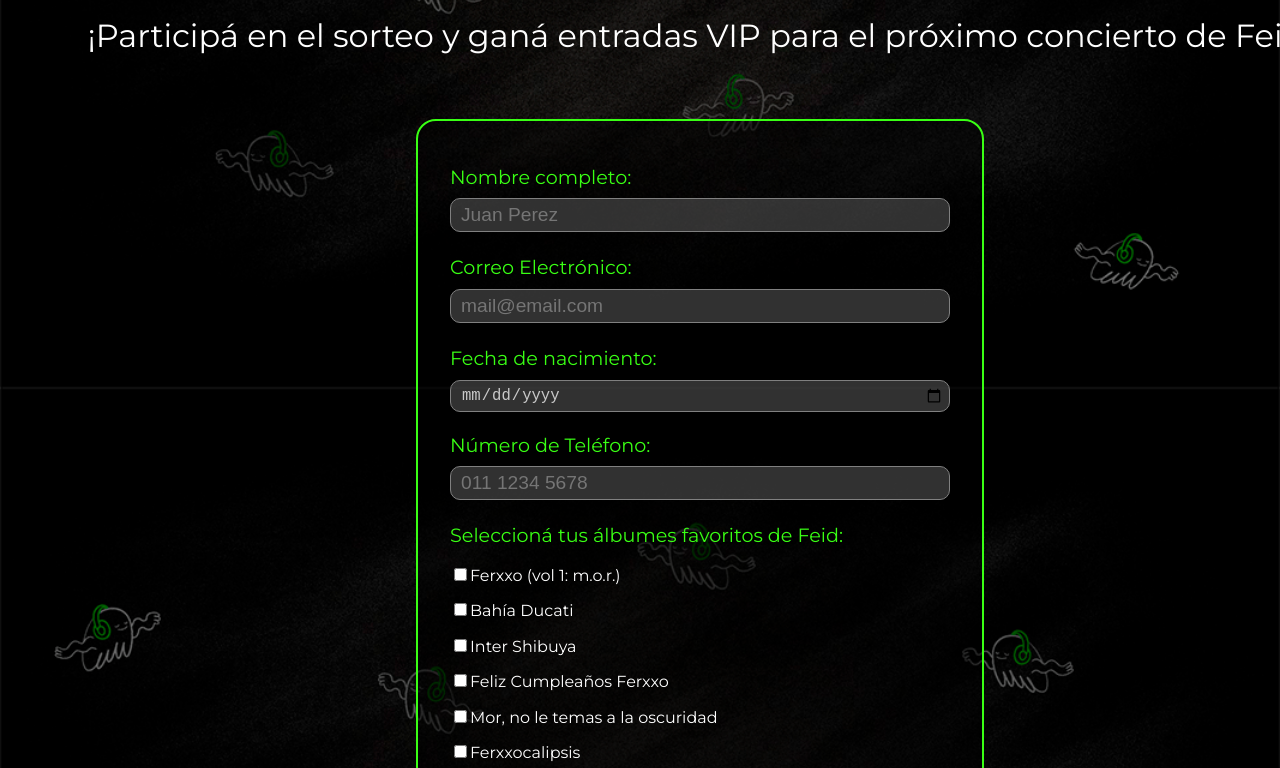
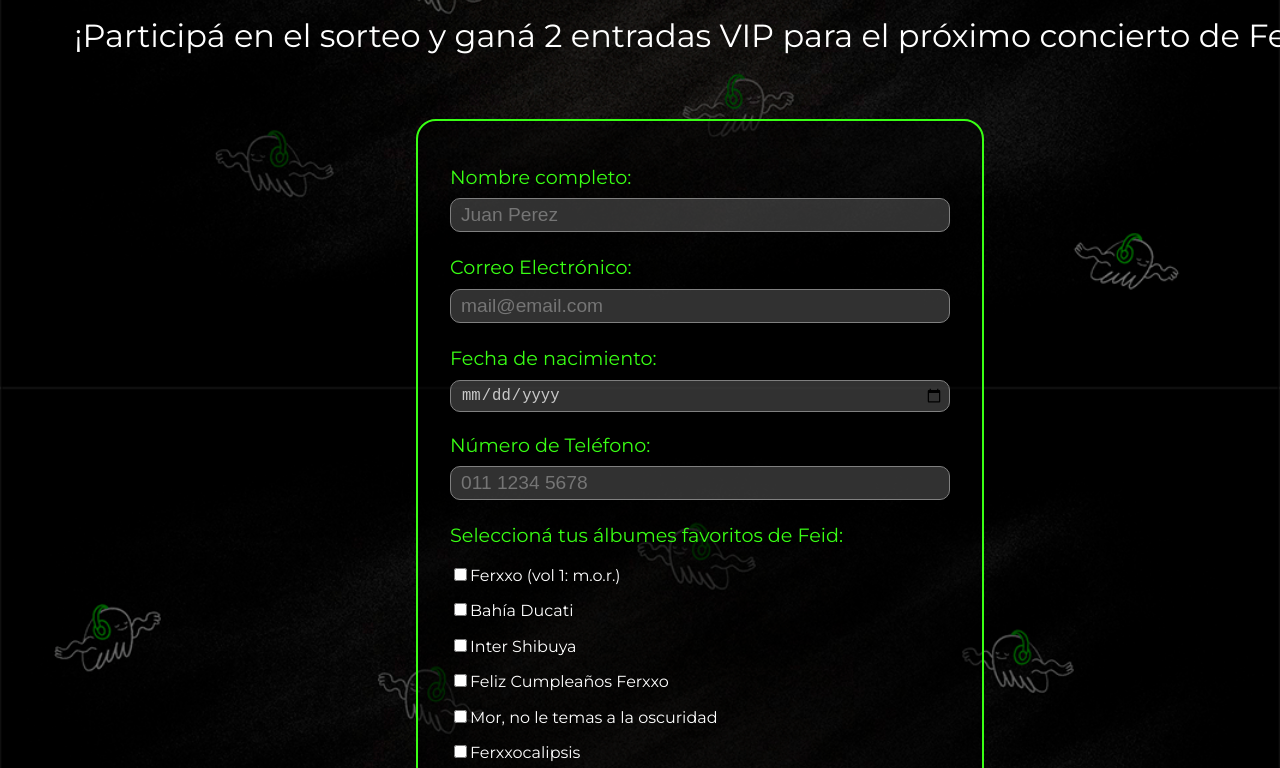
Before and after one commit to JuanCruzRodriguez/Ferxxo, a plain HTML site: page formulario.html in a window 1280 px wide. Shown: the part 332-1100 px from the top of the page. Drawn offline with Linux system fonts and the light colour scheme.

Commit message:
Update formulario.html

```diff
--- a/formulario.html
+++ b/formulario.html
@@ -28,7 +28,7 @@
         <main>
             <div id="sorteo">
                 <h1>Sorteo Exclusivo para Fans de Feid</h1>
-                <p>¡Participá en el sorteo y ganá entradas VIP para el próximo concierto de Feid!</p>
+                <p>¡Participá en el sorteo y ganá 2 entradas VIP para el próximo concierto de Feid!</p>
                 <form action="gracias.html" method="post" enctype="multipart/form-data">
                     <span>Nombre completo:</span>
                     <input type="text" name="nombre" placeholder="Juan Perez" required>
```
